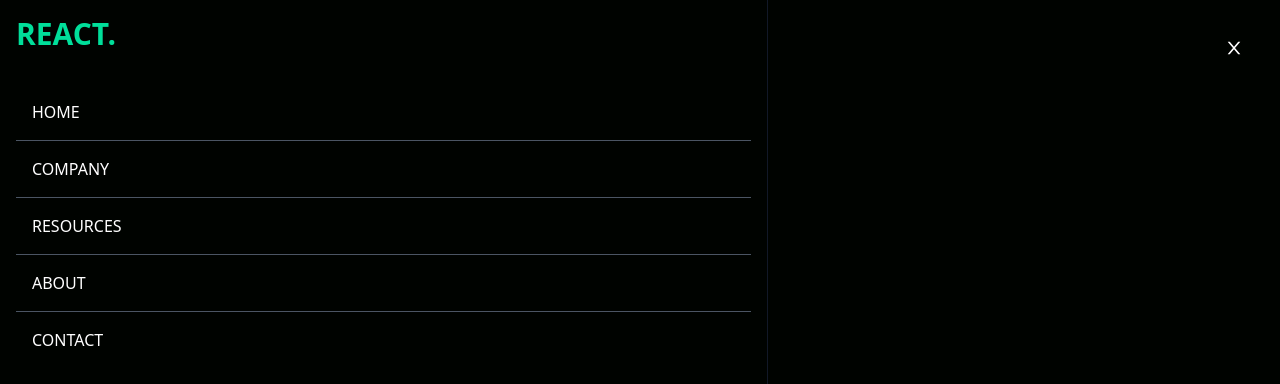
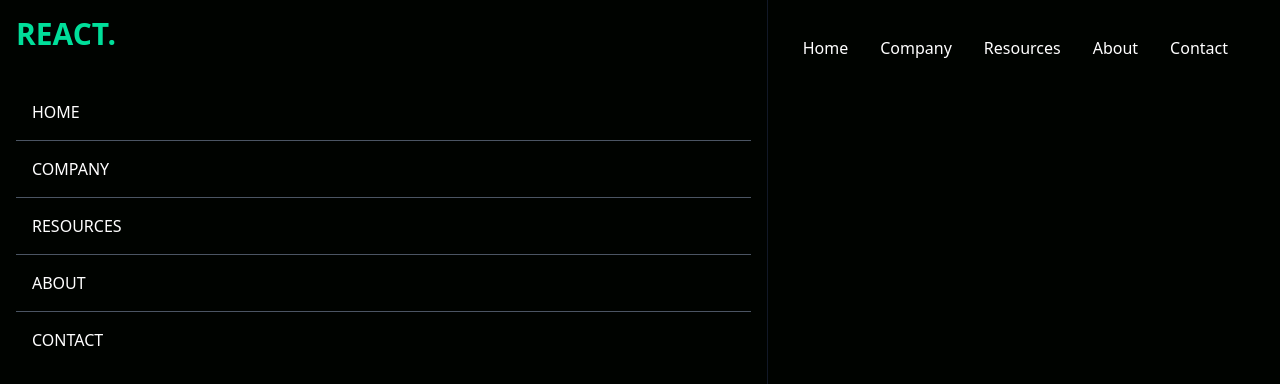
Before and after one commit to ayoisstillhere/tailwind-tutorial, a React (Vite) app: page / in a window 1280 px wide. Shown: the top 384 px of the page. Built offline with nearby package versions, Linux system fonts and the light colour scheme.

Commit message:
made button visible on mobile and nav hidden

```diff
--- a/src/components/Navbar.tsx
+++ b/src/components/Navbar.tsx
@@ -11,14 +11,14 @@
   return (
     <div className="text-white flex justify-between items-center mx-auto px-4 h-24 max-w-[1240px]">
       <h1 className="w-full text-3xl font-bold text-[#00df9a]">REACT.</h1>
-      <ul className="flex hidden">
+      <ul className="hidden md:flex">
         <li className="p-4">Home</li>
         <li className="p-4">Company</li>
         <li className="p-4">Resources</li>
         <li className="p-4">About</li>
         <li className="p-4">Contact</li>
       </ul>
-      <div onClick={handleNav}>
+      <div onClick={handleNav} className="block md:hidden">
         {!nav ? <AiOutlineClose size={20} /> : <AiOutlineMenu size={20} />}
       </div>
       <div className={!nav ? "fixed left-0 top-0 w-[60%] h-full border-r border-r-gray-900 bg-[#000300] ease-in-out duration-500" : "fixed left-[-100%]"}>
```
